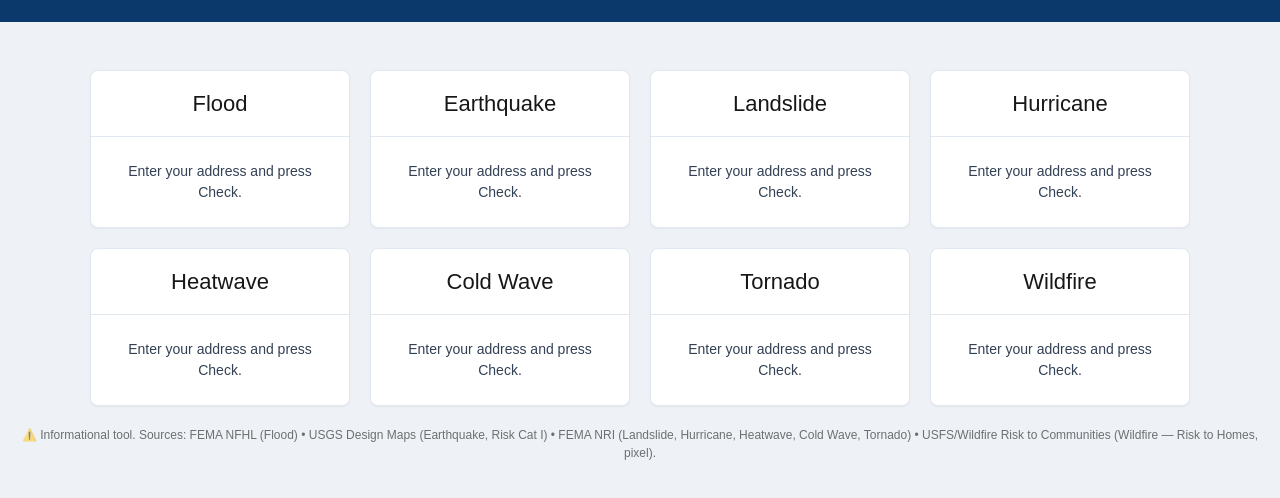
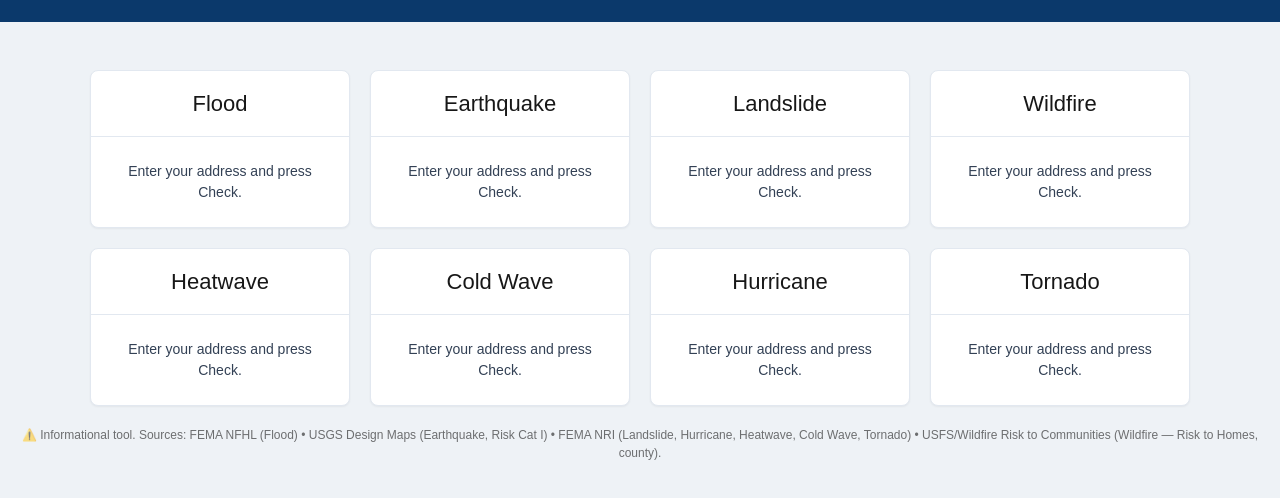
Before and after one commit to hydrau1221/hazard-risk-checker, a Next.js app: page / in a window 1280 px wide. Shown: the part 176-674 px from the top of the page. Built offline with nearby package versions, Linux system fonts and the light colour scheme.

Commit message:
Update page.tsx

```diff
--- a/app/page.tsx
+++ b/app/page.tsx
@@ -7,8 +7,9 @@ type RiskLevel =
   | "Very Low" | "Low" | "Moderate" | "High" | "Very High"
   | "Undetermined" | "Not Applicable";
 
-const LAYER_ID = 28;
+const LAYER_ID = 28; // FEMA NFHL - Flood Hazard Zones
 
+// Palette unique (inclut "Not Applicable")
 const PALETTE: Record<RiskLevel, { bg: string; badge: string; text: string; border: string }> = {
   "Very Low":   { bg: "#dcfce7", badge: "#16a34a", text: "#14532d", border: "#86efac" },
   Low:          { bg: "#dbeafe", badge: "#1d4ed8", text: "#0c4a6e", border: "#93c5fd" },
@@ -19,6 +20,7 @@ const PALETTE: Record<RiskLevel, { bg: string; badge: string; text: string; bord
   "Not Applicable": { bg: "#f1f5f9", badge: "#64748b", text: "#334155", border: "#cbd5e1" },
 };
 
+// ---------- Flood classification ----------
 function classifyFlood(features: Feature[] | null): {
   level: RiskLevel; zone: string; sfha: boolean; bfe: string | null; note: string;
 } {
@@ -28,22 +30,33 @@ function classifyFlood(features: Feature[] | null): {
   const a = features[0].attributes || {};
   const zone = String(a.FLD_ZONE ?? a.ZONE ?? a.ZONE_SUBTY ?? a.ZONE_SUBTYPE ?? "N/A").toUpperCase();
   const subty = String(a.ZONE_SUBTY ?? a.ZONE_SUBTYPE ?? "").toUpperCase();
+
   const bfeRaw = a.BFE ?? a.STATIC_BFE ?? a.DEPTH ?? null;
   const bfe = bfeRaw == null || Number(bfeRaw) === -9999 ? null : String(bfeRaw);
+
   const inSFHA =
     a.SFHA_TF === true || a.SFHA_TF === "T" || a.SFHA_TF === "Y" ||
     ["A","AE","AO","AH","A1","A2","A3","A99","VE","V","V1"].some(p => zone.startsWith(p));
+
   const isFloodway = subty.includes("FLOODWAY");
-  const isShadedX = zone === "X" && (subty.includes("0.2") || subty.includes("0.2%") || subty.includes("SHADED"));
+  const isShadedX =
+    zone === "X" &&
+    (subty.includes("0.2") || subty.includes("0.2 PCT") || subty.includes("0.2%") || subty.includes("SHADED"));
+
   let level: RiskLevel, note = "";
   if (zone.startsWith("VE") || zone.startsWith("V")) { level = "Very High"; note = "Coastal high hazard (wave action)"; }
   else if (isFloodway) { level = "High"; note = "Regulatory floodway (within SFHA)"; }
   else if (["AO","AH","AE","A","A99"].includes(zone) || zone.startsWith("A1") || zone.startsWith("A2") || zone.startsWith("A3")) {
     level = "High"; note = "Special Flood Hazard Area (1% annual chance)"; }
-  else if (isShadedX) { level = "Moderate"; note = "0.2% annual chance flood (Zone X shaded)"; }
-  else if (zone === "X") { level = "Low"; note = "Outside SFHA (Zone X unshaded)"; }
-  else if (zone === "D") { level = "Undetermined"; note = "Flood data not available (Zone D)"; }
-  else { level = inSFHA ? "High" : "Low"; note = "See FEMA NFHL details"; }
+  else if (isShadedX) {
+    level = "Moderate"; note = "0.2% annual chance flood (Zone X shaded)"; }
+  else if (zone === "X") {
+    level = "Low"; note = "Outside SFHA (Zone X unshaded)"; }
+  else if (zone === "D") {
+    level = "Undetermined"; note = "Flood data not available (Zone D)"; }
+  else {
+    level = inSFHA ? "High" : "Low"; note = "See FEMA NFHL details"; }
+
   return { level, zone, sfha: inSFHA, bfe, note };
 }
 
@@ -51,31 +64,41 @@ export default function Home() {
   const [address, setAddress] = useState("1600 Pennsylvania Ave NW, Washington, DC");
   const [loading, setLoading] = useState<"idle" | "geocode" | "fetch">("idle");
 
+  // Flood
   const [floodLevel, setFloodLevel] = useState<RiskLevel | null>(null);
-  const [floodText, setFloodText] = useState("Enter your address and press Check.");
+  const [floodText, setFloodText] = useState<string>("Enter your address and press Check.");
 
+  // Earthquake
   const [eqLevel, setEqLevel] = useState<RiskLevel | null>(null);
-  const [eqText, setEqText] = useState("Enter your address and press Check.");
+  const [eqText, setEqText] = useState<string>("Enter your address and press Check.");
 
+  // Landslide
   const [lsLevel, setLsLevel] = useState<RiskLevel | null>(null);
-  const [lsText, setLsText] = useState("Enter your address and press Check.");
+  const [lsText, setLsText] = useState<string>("Enter your address and press Check.");
 
+  // Wildfire (Risk to Homes — county)
+  const [wfLevel, setWfLevel] = useState<RiskLevel | null>(null);
+  const [wfText, setWfText] = useState<string>("Enter your address and press Check.");
+
+  // Heatwave
+  const [heatLevel, setHeatLevel] = useState<RiskLevel | null>(null);
+  const [heatText, setHeatText] = useState<string>("Enter your address and press Check.");
+
+  // Cold Wave
+  const [coldLevel, setColdLevel] = useState<RiskLevel | null>(null);
+  const [coldText, setColdText] = useState<string>("Enter your address and press Check.");
+
+  // Hurricane
   const [hurrLevel, setHurrLevel] = useState<RiskLevel | null>(null);
-  const [hurrText, setHurrText] = useState("Enter your address and press Check.");
+  const [hurrText, setHurrText] = useState<string>("Enter your address and press Check.");
 
-  const [heatLevel, setHeatLevel] = useState<RiskLevel | null>(null);
-  const [heatText, setHeatText] = useState("Enter your address and press Check.");
-
-  const [coldLevel, setColdLevel] = useState<RiskLevel | null>(null);
-  const [coldText, setColdText] = useState("Enter your address and press Check.");
-
+  // Tornado
   const [torLevel, setTorLevel] = useState<RiskLevel | null>(null);
-  const [torText, setTorText] = useState("Enter your address and press Check.");
-
-  const [wfLevel, setWfLevel] = useState<RiskLevel | null>(null);
-  const [wfText, setWfText] = useState("Enter your address and press Check.");
+  const [torText, setTorText] = useState<string>("Enter your address and press Check.");
 
   const [error, setError] = useState<string | null>(null);
+
+  // Note quand le géocode tombe sur un centroïde de ville
   const [geoNote, setGeoNote] = useState<string | null>(null);
 
   function parseLatLon(s: string): {lat:number, lon:number} | null {
@@ -95,13 +118,14 @@ export default function Home() {
     setFloodLevel(null); setFloodText("Geocoding address…");
     setEqLevel(null);    setEqText("Geocoding address…");
     setLsLevel(null);    setLsText("Geocoding address…");
-    setHurrLevel(null);  setHurrText("Geocoding address…");
+    setWfLevel(null);    setWfText("Geocoding address…");
     setHeatLevel(null);  setHeatText("Geocoding address…");
     setColdLevel(null);  setColdText("Geocoding address…");
+    setHurrLevel(null);  setHurrText("Geocoding address…");
     setTorLevel(null);   setTorText("Geocoding address…");
-    setWfLevel(null);    setWfText("Geocoding address…");
 
     try {
+      // 1) lat,lon direct ?
       const ll = parseLatLon(address);
       let lat: number, lon: number;
 
@@ -112,6 +136,8 @@ export default function Home() {
         const gj = await g.json();
         if (!g.ok) throw new Error(gj?.error || "Error fetching coordinates.");
         lat = gj.lat; lon = gj.lon;
+
+        // Mention explicite si centroïde de ville
         const isCityCentroid = (gj && (gj.precision === "city" || gj.mode === "city"));
         if (isCityCentroid) {
           const label = gj?.placeLabel || gj?.matched || gj?.display_name || "";
@@ -119,25 +145,26 @@ export default function Home() {
         }
       }
 
+      // 2) requêtes parallèles
       setLoading("fetch");
       setFloodText("Querying FEMA NFHL…");
       setEqText("Querying USGS (Design Maps)…");
       setLsText("Querying NRI Landslide…");
-      setHurrText("Querying NRI Hurricane…");
+      setWfText("Querying Risk to Homes (county)...");
       setHeatText("Querying NRI Heatwave…");
       setColdText("Querying NRI Cold Wave…");
+      setHurrText("Querying NRI Hurricane…");
       setTorText("Querying NRI Tornado…");
-      setWfText("Querying Risk to Homes (pixel)…");
 
-      const [femaRes, eqRes, lsRes, hurrRes, heatRes, coldRes, torRes, wfRes] = await Promise.allSettled([
+      const [femaRes, eqRes, lsRes, wfRes, heatRes, coldRes, hurrRes, torRes] = await Promise.allSettled([
         fetch(`/api/fema/query?lat=${lat}&lon=${lon}&layerId=${LAYER_ID}`, { cache: "no-store" }),
         fetch(`/api/earthquake/risk?lat=${lat}&lon=${lon}`, { cache: "no-store" }),
         fetch(`/api/landslide/risk?lat=${lat}&lon=${lon}`, { cache: "no-store" }),
-        fetch(`/api/hurricane/risk?lat=${lat}&lon=${lon}`, { cache: "no-store" }),
+        fetch(`/api/wildfire/homes-county?lat=${lat}&lon=${lon}`, { cache: "no-store" }),
         fetch(`/api/heatwave/risk?lat=${lat}&lon=${lon}`, { cache: "no-store" }),
         fetch(`/api/coldwave/risk?lat=${lat}&lon=${lon}`, { cache: "no-store" }),
+        fetch(`/api/hurricane/risk?lat=${lat}&lon=${lon}`, { cache: "no-store" }),
         fetch(`/api/tornado/risk?lat=${lat}&lon=${lon}`, { cache: "no-store" }),
-        fetch(`/api/wildfire/homes?lat=${lat}&lon=${lon}`, { cache: "no-store" }),
       ]);
 
       // Flood
@@ -177,21 +204,26 @@ export default function Home() {
         } else { setLsLevel("Undetermined"); setLsText(j?.error || "NRI landslide query failed."); }
       } else { setLsLevel("Undetermined"); setLsText("NRI landslide fetch failed."); }
 
-      // Hurricane
-      if (hurrRes.status === "fulfilled") {
-        const r = hurrRes.value; const j = await r.json();
+      // Wildfire — Risk to Homes (county)
+      if (wfRes.status === "fulfilled") {
+        const r = wfRes.value; const j = await r.json();
         if (r.ok) {
           const lvl = (j.level as RiskLevel) ?? "Undetermined";
-          setHurrLevel(lvl);
-          const s = Number.isFinite(Number(j.score)) ? Math.round(Number(j.score) * 10) / 10 : null;
+          setWfLevel(lvl);
           const head = (lvl === "Undetermined") ? "UNDETERMINED"
             : (lvl === "Not Applicable") ? "NOT APPLICABLE"
-            : `${String(lvl).toUpperCase()} RISK`;
-          const scorePart = s !== null ? ` — score ${s}` : "";
-          const srcPart = j.adminUnit ? ` — source: ${j.adminUnit}` : "";
-          setHurrText(`${head}${scorePart}${srcPart}`);
-        } else { setHurrLevel("Undetermined"); setHurrText(j?.error || "NRI hurricane query failed."); }
-      } else { setHurrLevel("Undetermined"); setHurrText("NRI hurricane fetch failed."); }
+            : `${String(lvl).toUpperCase()} RISK TO HOMES`;
+          const scorePart =
+            Number.isFinite(Number(j.score)) ? ` — score ${Math.round(Number(j.score) * 10) / 10}` : "";
+          setWfText(`${head}${scorePart} — source: county`);
+        } else {
+          setWfLevel("Undetermined");
+          setWfText(j?.error || "Risk to Homes (county) query failed.");
+        }
+      } else {
+        setWfLevel("Undetermined");
+        setWfText("Risk to Homes (county) fetch failed.");
+      }
 
       // Heatwave
       if (heatRes.status === "fulfilled") {
@@ -231,6 +263,22 @@ export default function Home() {
         setColdText("NRI cold wave fetch failed.");
       }
 
+      // Hurricane
+      if (hurrRes.status === "fulfilled") {
+        const r = hurrRes.value; const j = await r.json();
+        if (r.ok) {
+          const lvl = (j.level as RiskLevel) ?? "Undetermined";
+          setHurrLevel(lvl);
+          const s = Number.isFinite(Number(j.score)) ? Math.round(Number(j.score) * 10) / 10 : null;
+          const head = (lvl === "Undetermined") ? "UNDETERMINED"
+            : (lvl === "Not Applicable") ? "NOT APPLICABLE"
+            : `${String(lvl).toUpperCase()} RISK`;
+          const scorePart = s !== null ? ` — score ${s}` : "";
+          const srcPart = j.adminUnit ? ` — source: ${j.adminUnit}` : "";
+          setHurrText(`${head}${scorePart}${srcPart}`);
+        } else { setHurrLevel("Undetermined"); setHurrText(j?.error || "NRI hurricane query failed."); }
+      } else { setHurrLevel("Undetermined"); setHurrText("NRI hurricane fetch failed."); }
+
       // Tornado
       if (torRes.status === "fulfilled") {
         const r = torRes.value; const j = await r.json();
@@ -251,28 +299,6 @@ export default function Home() {
       } else {
         setTorLevel("Undetermined");
         setTorText("NRI tornado fetch failed.");
-      }
-
-      // Wildfire — Risk to Homes (pixel)
-      if (wfRes.status === "fulfilled") {
-        const r = wfRes.value; const j = await r.json();
-        if (r.ok) {
-          const lvl = (j.level as RiskLevel) ?? "Undetermined";
-          setWfLevel(lvl);
-          const v =
-            Number.isFinite(Number(j.value)) ? Math.round(Number(j.value) * 1000) / 1000 : null;
-          const head = (lvl === "Undetermined") ? "UNDETERMINED"
-            : (lvl === "Not Applicable") ? "NOT APPLICABLE"
-            : `${String(lvl).toUpperCase()} RISK TO HOMES`;
-          const valuePart = v !== null ? ` — value ${v}` : "";
-          setWfText(`${head}${valuePart} — source: pixel`);
-        } else {
-          setWfLevel("Undetermined");
-          setWfText(j?.error || "Risk to Homes query failed.");
-        }
-      } else {
-        setWfLevel("Undetermined");
-        setWfText("Risk to Homes fetch failed.");
       }
 
     } catch (e: any) {
@@ -313,20 +339,25 @@ export default function Home() {
     fontWeight: 700,
   });
 
-  const makeCard = (title: string, level: RiskLevel | null, text: string) => {
+  const makeCard = (title: string, level: RiskLevel | null, text: string, opts?: {homes?: boolean}) => {
     if (level == null) {
-      return (<section style={card}><div style={sectionHeader}><h2 style={{ ...h2, margin: 0 }}>{title}</h2></div><div style={cardBody}><div style={small} aria-live="polite">{text}</div></div></section>);
+      return (
+        <section style={card}>
+          <div style={sectionHeader}><h2 style={{ ...h2, margin: 0 }}>{title}</h2></div>
+          <div style={cardBody}><div style={small} aria-live="polite">{text}</div></div>
+        </section>
+      );
     }
+    const badgeText =
+      level === "Undetermined" ? "UNDETERMINED"
+        : level === "Not Applicable" ? "NOT APPLICABLE"
+        : `${level.toUpperCase()}${opts?.homes ? " RISK TO HOMES" : " RISK"}`;
     return (
       <section style={{ ...card, border: `1px solid ${PALETTE[level].border}` }}>
         <div style={coloredHeader(level)}>
           <h2 style={{ ...h2, margin: 0 }}>{title}</h2>
           <div style={{ marginTop: 6 }}>
-            <span style={badge(level)}>
-              {level === "Undetermined" ? "UNDETERMINED"
-                : level === "Not Applicable" ? "NOT APPLICABLE"
-                : `${level.toUpperCase()} RISK`}
-            </span>
+            <span style={badge(level)}>{badgeText}</span>
           </div>
         </div>
         <div style={cardBody}><div style={small} aria-live="polite">{text}</div></div>
@@ -334,14 +365,15 @@ export default function Home() {
     );
   };
 
+  // Cartes dans l'ordre demandé
   const floodCard = makeCard("Flood", floodLevel, floodText);
   const eqCard    = makeCard("Earthquake", eqLevel, eqText);
   const lsCard    = makeCard("Landslide", lsLevel, lsText);
-  const hurrCard  = makeCard("Hurricane", hurrLevel, hurrText);
+  const wfCard    = makeCard("Wildfire", wfLevel, wfText, { homes: true });
   const heatCard  = makeCard("Heatwave", heatLevel, heatText);
   const coldCard  = makeCard("Cold Wave", coldLevel, coldText);
+  const hurrCard  = makeCard("Hurricane", hurrLevel, hurrText);
   const torCard   = makeCard("Tornado", torLevel, torText);
-  const wfCard    = makeCard("Wildfire", wfLevel, wfText); // affiche "RISK TO HOMES" dans le texte
 
   return (
     <div>
@@ -363,7 +395,11 @@ export default function Home() {
       </header>
 
       <main style={gridWrap}>
-        {error && <div style={{ maxWidth: 1100, margin: "12px auto 0", background: "#fee2e2", border: "1px solid #fecaca", color: "#7f1d1d", padding: 10, borderRadius: 6 }}>{error}</div>}
+        {error && (
+          <div style={{ maxWidth: 1100, margin: "12px auto 0", background: "#fee2e2", border: "1px solid #fecaca", color: "#7f1d1d", padding: 10, borderRadius: 6 }}>
+            {error}
+          </div>
+        )}
 
         {geoNote && (
           <div style={{ maxWidth: 1100, margin: "12px auto 0", background: "#fef3c7", border: "1px solid #fde68a", color: "#78350f", padding: 10, borderRadius: 6 }}>
@@ -375,14 +411,15 @@ export default function Home() {
           {floodCard}
           {eqCard}
           {lsCard}
-          {hurrCard}
+          {wfCard}
           {heatCard}
           {coldCard}
+          {hurrCard}
           {torCard}
-          {wfCard}
         </div>
+
         <div style={foot}>
-          ⚠️ Informational tool. Sources: FEMA NFHL (Flood) • USGS Design Maps (Earthquake, Risk Cat I) • FEMA NRI (Landslide, Hurricane, Heatwave, Cold Wave, Tornado) • USFS/Wildfire Risk to Communities (Wildfire — Risk to Homes, pixel).
+          ⚠️ Informational tool. Sources: FEMA NFHL (Flood) • USGS Design Maps (Earthquake, Risk Cat I) • FEMA NRI (Landslide, Hurricane, Heatwave, Cold Wave, Tornado) • USFS/Wildfire Risk to Communities (Wildfire — Risk to Homes, county).
         </div>
       </main>
     </div>
```
